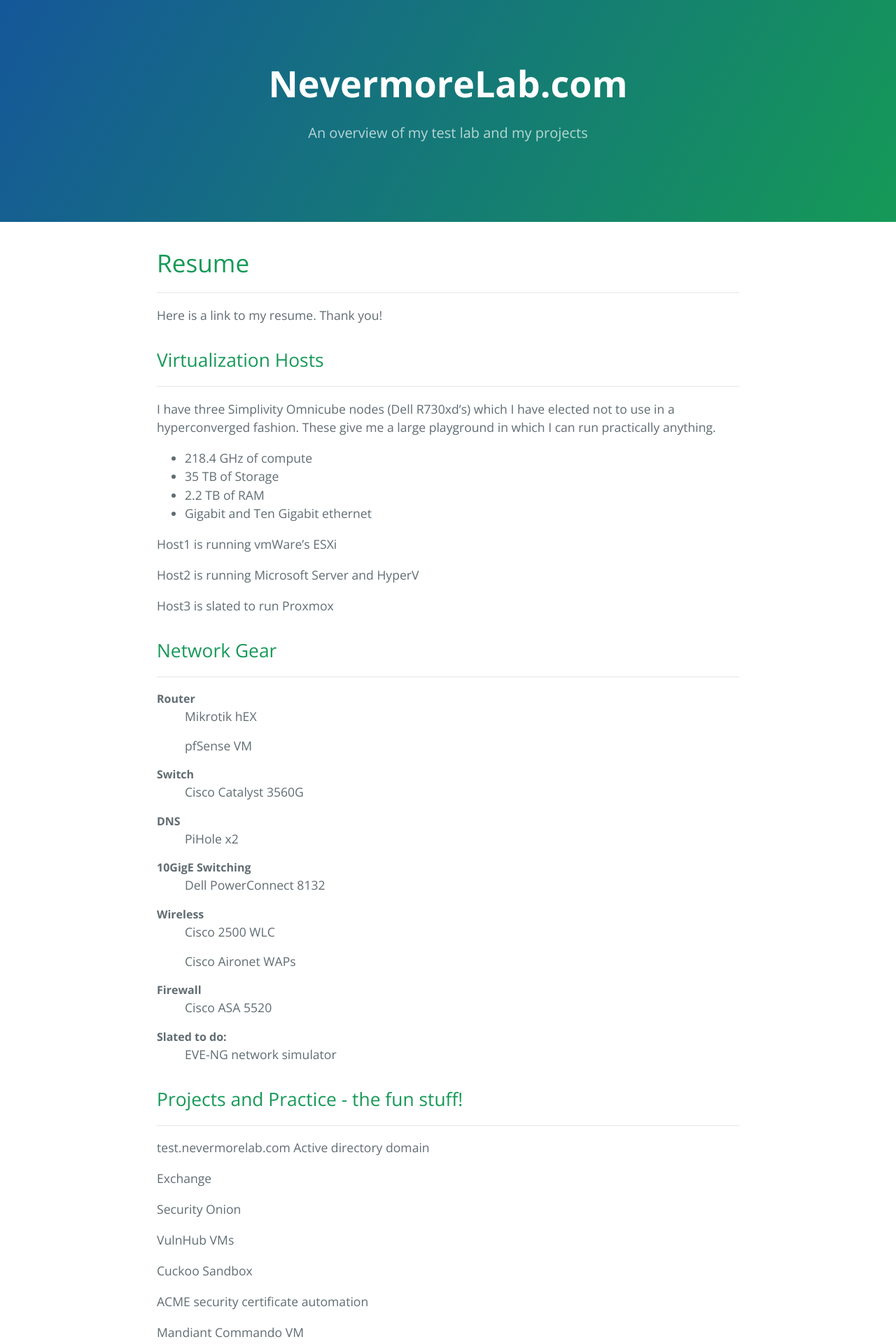
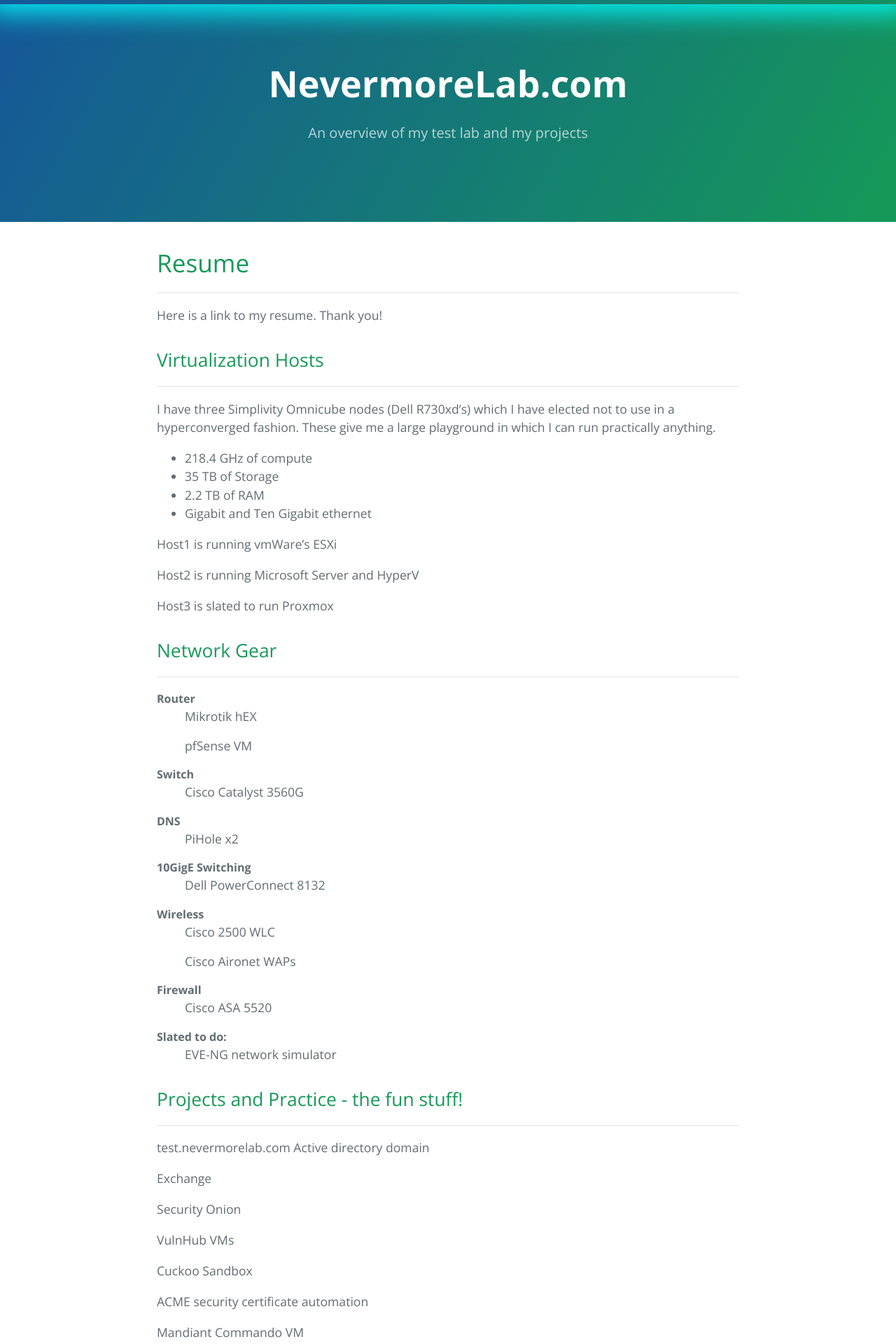
Before and after one commit to InfiniteInsight/InfiniteInsight.github.io, a Jekyll site: the page built from index.md, in a window 1280 px wide. Shown: the top 1920 px of the page at 70% size. Built offline with Jekyll 4.4.1, drawn with Linux system fonts in a browser that asks for light colours; our own code applies the rules of GitHub Pages for plain Markdown files.

Commit message:
removing an extra line of code from header and experimenting with CSSw

```diff
--- a/_layouts/default.html
+++ b/_layouts/default.html
@@ -10,7 +10,6 @@
     <meta name="theme-color" content="#157878">
     <meta name="apple-mobile-web-app-status-bar-style" content="black-translucent">
     <link rel="stylesheet" href="{{ '/assets/css/style.css?v=' | append: site.github.build_revision | relative_url }}">
-    <!--<link rel="shortcut icon" type="image/x-icon" href="{{ '/favicon.ico' | relative_url }}" />-->
 
     {% include head-custom.html %}
   </head>
--- a/_sass/jekyll-theme-cayman.scss
+++ b/_sass/jekyll-theme-cayman.scss
@@ -384,7 +384,9 @@ a {
   position: fixed;
   overflow: hidden;
   width: 100%;
-  height: 5px;
+  height: 6px;
   z-index: 1;
+  box-shadow: 0px -10px 40px 20px #0ff;
+  /* in order: x offset, y offset, blur size, spread size, color */
+  /* blur size and spread size are optional (they default to 0) */
 }
-/* Progress Bar CSS End */
```
